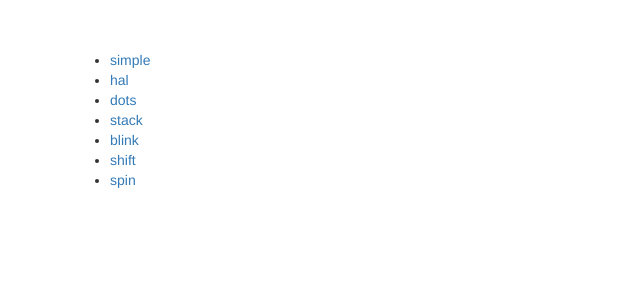
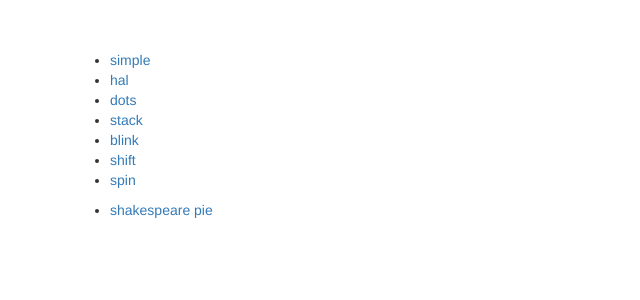
Before and after one commit to PlumpMath/cz-demo, a Flask app: page / in a window 1280 px wide. Shown: the top 300 px of the page, without its empty margins (0-640 px from the left). Run offline with Flask 2, Linux system fonts and the light colour scheme; parts of the project's set-up code (start-up, migrations or seed data) failed here and were passed over; some libraries are stand-ins or nearby versions.

Commit message:
Shakespeare link.

```diff
--- a/templates/index.html
+++ b/templates/index.html
@@ -27,13 +27,15 @@
 
   <body>
     <div class="container">
-
       <ul>
         {% for p in pages %}
         <LI><A HREF="/page/{{ p }}">{{ p }}</LI>
         {% endfor %}
       </ul>
 
+      <ul>
+        <LI><A HREF="/shakespeare">shakespeare pie</LI>
+      </ul>
     </div><!-- /.container -->
 
 
```
